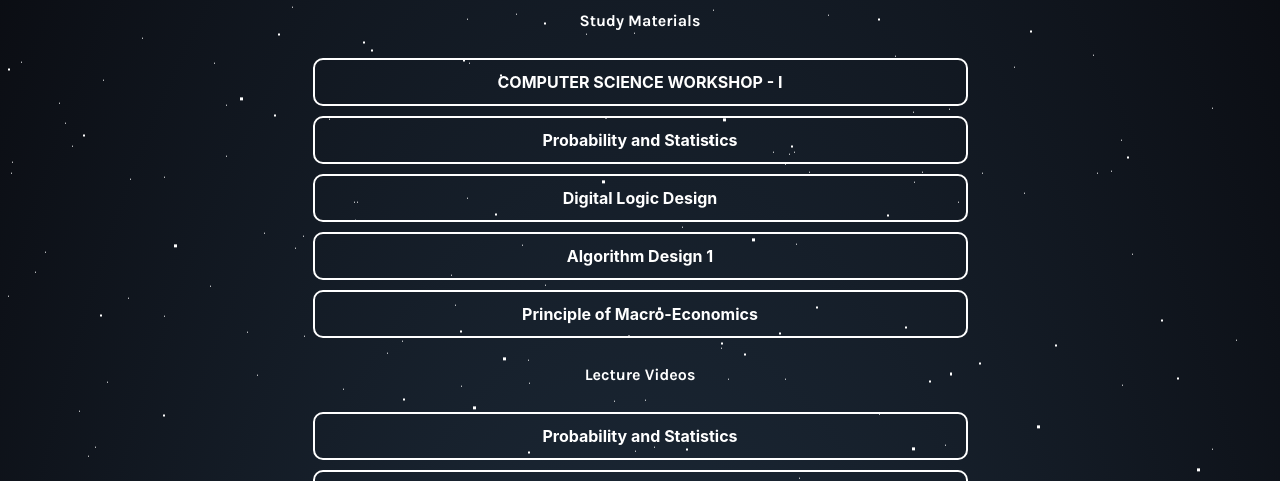
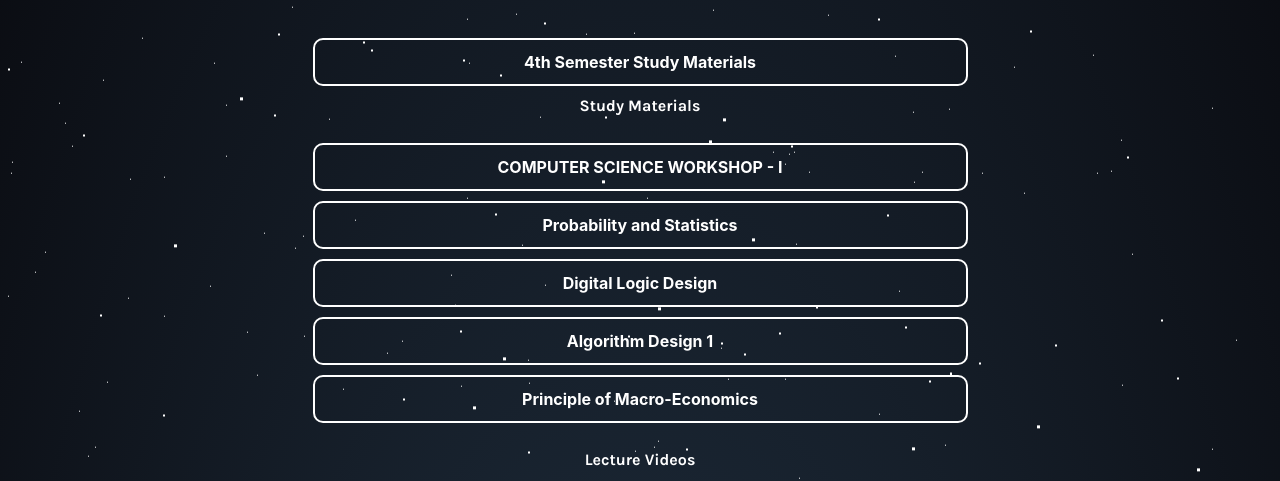
Before and after one commit to sanjsaloni/3rdSemesterMaterials, a plain HTML site: page index.html in a window 1280 px wide. Shown: the part 267-748 px from the top of the page. Drawn offline with nearby package versions, Linux system fonts and the light colour scheme.

Commit message:
Material link updated

```diff
--- a/index.html
+++ b/index.html
@@ -5,7 +5,7 @@
     <meta name="viewport" content="width=device-width, initial-scale=1.0">
     <title>3rd Semester | Sanjana Saloni</title>
     <!-- Favicon -->
-    <link rel="icon" href="https://avatars.githubusercontent.com/u/91681041?s=96&v=4" type="image/x-icon" />
+    <!-- <link rel="icon" href="https://avatars.githubusercontent.com/u/91681041?s=96&v=4" type="image/x-icon" /> -->
     <!-- Font Awesome icons -->
     <link rel="stylesheet" href="https://use.fontawesome.com/releases/v5.8.1/css/all.css">
     <!-- Core theme CSS -->
@@ -47,6 +47,10 @@
 
         </ul>
   </div>
+  <div id="links">
+    <a class="link" href="https://kaal-coder.github.io/4thSemester/" target="_blank"><strong>4th Semester Study
+        Materials</strong>
+    </a>
 
   <div id="userName">
     Study Materials
```
